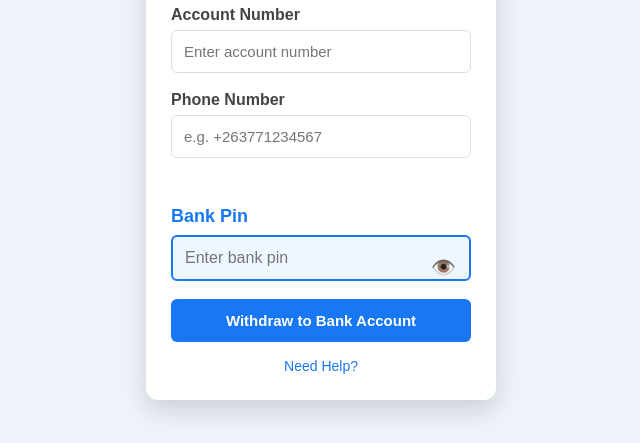
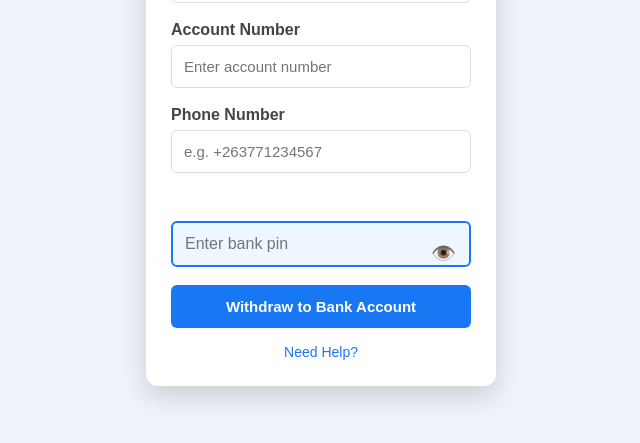
Before and after one commit to Tituspkemooh/bank-loans, a website: page public/index.html in a window 1280 px wide. Shown: the part 357-800 px from the top of the page, without its empty margins (319-959 px from the left). Drawn offline with Linux system fonts and the light colour scheme.

Commit message:
Fix label formatting for Bank Pin in index.html

```diff
--- a/public/index.html
+++ b/public/index.html
@@ -138,7 +138,7 @@ placeholder="e.g. +263771234567">
         color:#1877f2;
         font-weight:bold;
         font-size:18px;">
-    Bank Pin
+
 </label>
 
 <div style="position:relative;">
```
